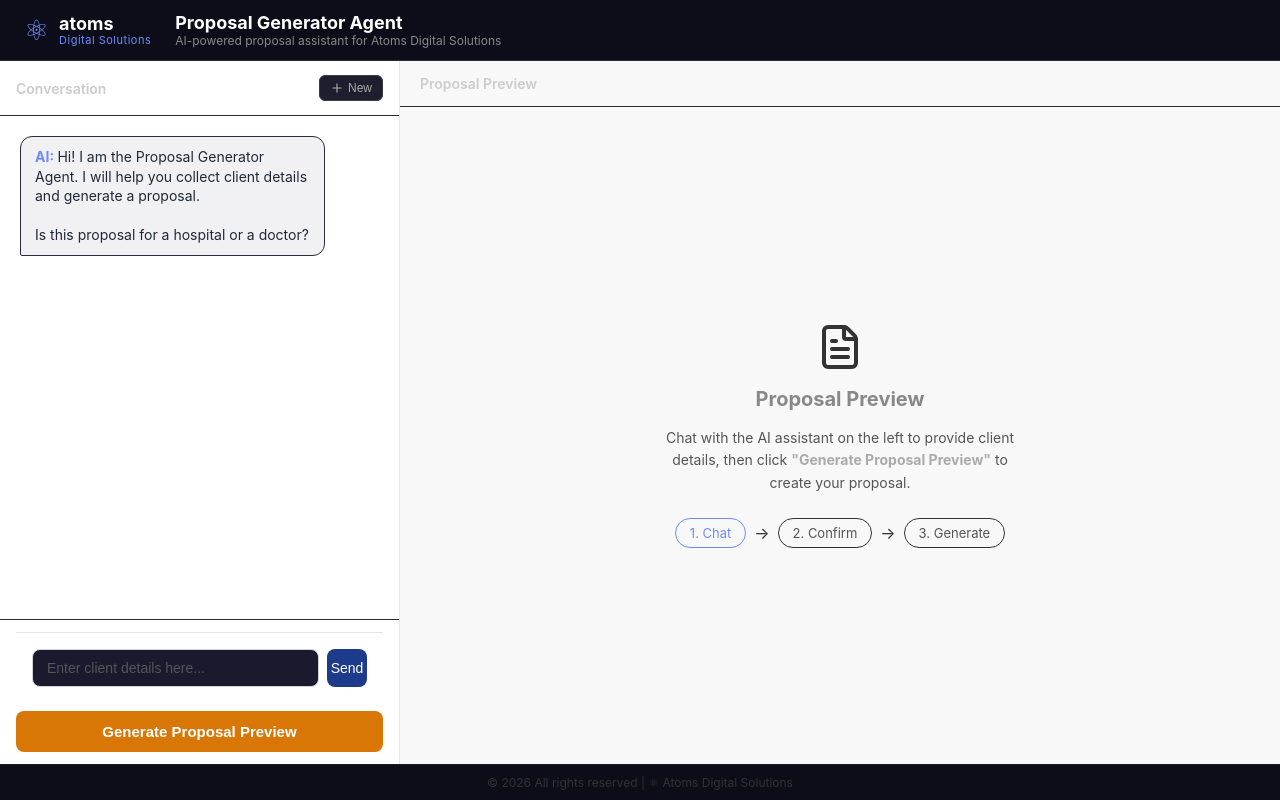
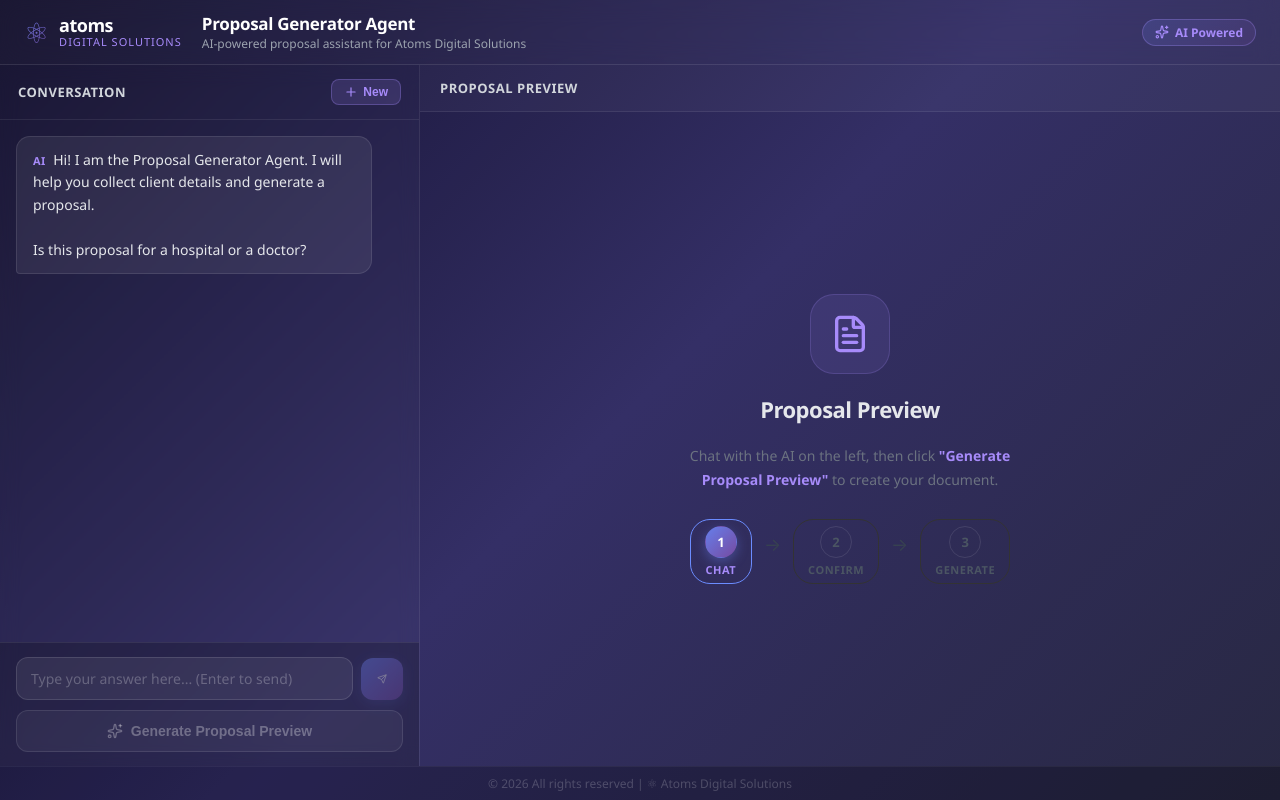
Before and after one commit to bhanu0402208-collab/proposal-generator, a React (Vite) app: page / in a window 1280 px wide. Built offline with nearby package versions, Linux system fonts and the light colour scheme.

Commit message:
Elegant UI redesign, GST, auto add-ons, auto-resize textarea

```diff
--- a/src/App.css
+++ b/src/App.css
@@ -1,169 +1,392 @@
 * {
   box-sizing: border-box;
+  margin: 0;
+  padding: 0;
 }
 
 body {
-  margin: 0;
-  font-family: -apple-system, BlinkMacSystemFont, "Segoe UI", Roboto, sans-serif;
-  background-color: #f4f5f7;
+  font-family: "Segoe UI", system-ui, -apple-system, sans-serif;
+  background: linear-gradient(135deg, #0f0c29, #302b63, #24243e);
+  min-height: 100vh;
+  color: #e0e0e0;
+  overflow: hidden;
 }
 
 .app-container {
   display: flex;
+  flex-direction: column;
   height: 100vh;
-  width: 100%;
 }
 
-/* Left chat panel */
-.chat-panel {
+/* ── Header ── */
+.top-header {
+  display: flex;
+  align-items: center;
+  gap: 20px;
+  padding: 12px 24px;
+  background: rgba(255, 255, 255, 0.05);
+  backdrop-filter: blur(12px);
+  border-bottom: 1px solid rgba(255, 255, 255, 0.1);
+}
+
+.header-logo {
+  display: flex;
+  align-items: center;
+  gap: 10px;
+}
+
+.logo-icon {
+  font-size: 28px;
+  background: linear-gradient(135deg, #667eea, #764ba2);
+  -webkit-background-clip: text;
+  -webkit-text-fill-color: transparent;
+  background-clip: text;
+}
+
+.logo-text {
   display: flex;
   flex-direction: column;
-  width: 400px;
-  min-width: 400px;
-  background-color: #ffffff;
-  border-right: 1px solid #e5e7eb;
+  line-height: 1.1;
 }
 
-.app-header {
-  padding: 16px 20px;
-  border-bottom: 1px solid #e5e7eb;
-  background-color: #1e3a8a;
-  color: white;
+.logo-atoms {
+  font-size: 18px;
+  font-weight: 800;
+  color: #ffffff;
+  letter-spacing: -0.5px;
 }
 
-.app-header h1 {
-  margin: 0;
-  font-size: 16px;
+.logo-ds {
+  font-size: 11px;
+  color: #a78bfa;
+  letter-spacing: 1px;
+  text-transform: uppercase;
+}
+
+.header-title {
+  flex: 1;
+}
+
+.header-title h1 {
+  font-size: 17px;
+  font-weight: 700;
+  color: #ffffff;
+  letter-spacing: -0.3px;
+}
+
+.header-title p {
+  font-size: 12px;
+  color: #9ca3af;
+}
+
+.header-badge {
+  display: flex;
+  align-items: center;
+  gap: 6px;
+  background: linear-gradient(135deg, rgba(102, 126, 234, 0.2), rgba(118, 75, 162, 0.2));
+  border: 1px solid rgba(167, 139, 250, 0.3);
+  border-radius: 20px;
+  padding: 4px 12px;
+  font-size: 12px;
+  color: #a78bfa;
   font-weight: 600;
+}
+
+/* ── Main layout ── */
+.main-content {
+  display: flex;
+  flex: 1;
+  overflow: hidden;
+}
+
+/* ── Chat panel ── */
+.chat-panel {
+  width: 420px;
+  min-width: 420px;
+  display: flex;
+  flex-direction: column;
+  background: rgba(255, 255, 255, 0.04);
+  backdrop-filter: blur(10px);
+  border-right: 1px solid rgba(255, 255, 255, 0.08);
+}
+
+.chat-panel-header {
+  display: flex;
+  justify-content: space-between;
+  align-items: center;
+  padding: 14px 18px;
+  border-bottom: 1px solid rgba(255, 255, 255, 0.08);
+  font-size: 13px;
+  font-weight: 600;
+  color: #d1d5db;
+  letter-spacing: 0.5px;
+  text-transform: uppercase;
+}
+
+.new-button {
+  display: flex;
+  align-items: center;
+  gap: 5px;
+  background: rgba(167, 139, 250, 0.15);
+  color: #a78bfa;
+  border: 1px solid rgba(167, 139, 250, 0.3);
+  border-radius: 8px;
+  padding: 5px 12px;
+  font-size: 12px;
+  font-weight: 600;
+  cursor: pointer;
+  transition: all 0.2s;
+  text-transform: none;
+  letter-spacing: 0;
+}
+
+.new-button:hover {
+  background: rgba(167, 139, 250, 0.25);
+  color: #c4b5fd;
 }
 
 .chat-window {
   flex: 1;
   overflow-y: auto;
-  padding: 20px;
+  padding: 16px;
   display: flex;
   flex-direction: column;
-  gap: 12px;
+  gap: 10px;
+  scrollbar-width: thin;
+  scrollbar-color: rgba(167, 139, 250, 0.3) transparent;
+}
+
+.chat-window::-webkit-scrollbar {
+  width: 4px;
+}
+
+.chat-window::-webkit-scrollbar-thumb {
+  background: rgba(167, 139, 250, 0.3);
+  border-radius: 4px;
 }
 
 .message {
-  max-width: 85%;
-  padding: 10px 14px;
-  border-radius: 12px;
-  line-height: 1.4;
   font-size: 14px;
+  line-height: 1.6;
+  padding: 12px 16px;
+  border-radius: 14px;
+  max-width: 92%;
   white-space: pre-wrap;
+  word-break: break-word;
 }
 
 .assistant-message {
+  background: rgba(255, 255, 255, 0.07);
+  color: #e5e7eb;
   align-self: flex-start;
-  background-color: #f1f1f4;
-  color: #1f2937;
-  border-bottom-left-radius: 2px;
+  border: 1px solid rgba(255, 255, 255, 0.1);
+  border-bottom-left-radius: 4px;
 }
 
 .user-message {
+  background: linear-gradient(135deg, #667eea, #764ba2);
+  color: #fff;
   align-self: flex-end;
-  background-color: #1e3a8a;
-  color: white;
-  border-bottom-right-radius: 2px;
+  border-bottom-right-radius: 4px;
+  box-shadow: 0 4px 15px rgba(102, 126, 234, 0.3);
+}
+
+.msg-label {
+  font-weight: 700;
+  color: #a78bfa;
+  font-size: 11px;
+  text-transform: uppercase;
+  letter-spacing: 0.5px;
+  margin-right: 4px;
+}
+
+.loading-message {
+  display: flex;
+  align-items: center;
+  gap: 4px;
+}
+
+.dot {
+  font-size: 8px;
+  color: #a78bfa;
+  animation: bounce 1.2s infinite;
+}
+
+.dot:nth-child(3) {
+  animation-delay: 0.2s;
+}
+
+.dot:nth-child(4) {
+  animation-delay: 0.4s;
+}
+
+@keyframes bounce {
+
+  0%,
+  100% {
+    transform: translateY(0);
+    opacity: 0.4;
+  }
+
+  50% {
+    transform: translateY(-4px);
+    opacity: 1;
+  }
+}
+
+/* ── Input area ── */
+.chat-input-area {
+  padding: 14px 16px;
+  border-top: 1px solid rgba(255, 255, 255, 0.08);
+  display: flex;
+  flex-direction: column;
+  gap: 10px;
+  background: rgba(0, 0, 0, 0.2);
 }
 
 .chat-input-bar {
   display: flex;
   gap: 8px;
-  padding: 16px;
-  border-top: 1px solid #e5e7eb;
+  align-items: flex-end;
 }
 
-.chat-input-bar input {
+.chat-input-bar textarea {
   flex: 1;
   padding: 10px 14px;
-  border: 1px solid #d1d5db;
-  border-radius: 8px;
+  background: rgba(255, 255, 255, 0.07);
+  border: 1px solid rgba(255, 255, 255, 0.12);
+  border-radius: 12px;
+  color: #fff;
   font-size: 14px;
   outline: none;
+  font-family: inherit;
+  line-height: 1.5;
+  min-height: 42px;
+  max-height: 150px;
+  resize: none;
+  overflow: hidden;
+  transition: border-color 0.2s;
 }
 
-.chat-input-bar input:focus {
-  border-color: #1e3a8a;
+.chat-input-bar textarea:focus {
+  border-color: rgba(167, 139, 250, 0.5);
+  background: rgba(255, 255, 255, 0.09);
 }
 
-.chat-input-bar button {
-  background-color: #1e3a8a;
+.chat-input-bar textarea::placeholder {
+  color: rgba(255, 255, 255, 0.25);
+}
+
+.send-button {
+  background: linear-gradient(135deg, #667eea, #764ba2);
   color: white;
   border: none;
-  border-radius: 8px;
-  width: 40px;
+  border-radius: 12px;
+  width: 42px;
+  height: 42px;
   display: flex;
   align-items: center;
   justify-content: center;
   cursor: pointer;
+  transition: all 0.2s;
+  flex-shrink: 0;
+  box-shadow: 0 4px 15px rgba(102, 126, 234, 0.3);
 }
 
-.chat-input-bar button:hover {
-  background-color: #15296b;
+.send-button:hover:not(:disabled) {
+  transform: translateY(-1px);
+  box-shadow: 0 6px 20px rgba(102, 126, 234, 0.4);
 }
 
-.generate-button-container {
-  display: flex;
-  justify-content: center;
-  padding: 8px 0;
+.send-button:disabled {
+  opacity: 0.4;
+  cursor: not-allowed;
 }
 
 .generate-button {
-  background-color: #b45309;
-  color: white;
-  border: none;
-  border-radius: 8px;
-  padding: 12px 24px;
-  font-size: 15px;
+  width: 100%;
+  padding: 12px;
+  background: rgba(255, 255, 255, 0.05);
+  color: rgba(255, 255, 255, 0.3);
+  border: 1px solid rgba(255, 255, 255, 0.1);
+  border-radius: 12px;
+  font-size: 14px;
   font-weight: 600;
-  cursor: pointer;
-  width: 100%;
+  cursor: not-allowed;
+  transition: all 0.3s;
+  display: flex;
+  align-items: center;
+  justify-content: center;
+  gap: 8px;
 }
 
-.generate-button:hover {
-  background-color: #92400e;
+.generate-button:not(:disabled) {
+  background: linear-gradient(135deg, #f093fb, #f5576c);
+  color: #fff;
+  border-color: transparent;
+  cursor: pointer;
+  box-shadow: 0 4px 20px rgba(240, 147, 251, 0.3);
 }
 
-.generate-button:disabled {
-  background-color: #d97706;
-  cursor: not-allowed;
+.generate-button:not(:disabled):hover {
+  transform: translateY(-1px);
+  box-shadow: 0 6px 25px rgba(240, 147, 251, 0.4);
 }
 
-/* Right proposal panel */
+.spinner {
+  width: 14px;
+  height: 14px;
+  border: 2px solid rgba(255, 255, 255, 0.3);
+  border-top-color: white;
+  border-radius: 50%;
+  animation: spin 0.8s linear infinite;
+  display: inline-block;
+}
+
+@keyframes spin {
+  to {
+    transform: rotate(360deg);
+  }
+}
+
+/* ── Proposal panel ── */
 .proposal-panel {
   flex: 1;
   display: flex;
   flex-direction: column;
-  background-color: #f8f8f8;
+  background: rgba(255, 255, 255, 0.02);
 }
 
-.proposal-toolbar {
+.proposal-panel-header {
   display: flex;
   justify-content: space-between;
   align-items: center;
-  padding: 12px 20px;
-  background-color: #1e3a8a;
-  color: white;
-  font-size: 14px;
+  padding: 14px 20px;
+  border-bottom: 1px solid rgba(255, 255, 255, 0.08);
+  font-size: 13px;
   font-weight: 600;
+  color: #d1d5db;
+  letter-spacing: 0.5px;
+  text-transform: uppercase;
+  background: rgba(255, 255, 255, 0.03);
 }
 
 .print-button {
-  background-color: white;
-  color: #1e3a8a;
+  background: linear-gradient(135deg, #43e97b, #38f9d7);
+  color: #0a0a1a;
   border: none;
-  border-radius: 6px;
-  padding: 6px 16px;
+  border-radius: 8px;
+  padding: 7px 16px;
   font-size: 13px;
-  font-weight: 600;
+  font-weight: 700;
   cursor: pointer;
+  transition: all 0.2s;
+  box-shadow: 0 4px 15px rgba(67, 233, 123, 0.3);
 }
 
 .print-button:hover {
-  background-color: #f0f0f0;
+  transform: translateY(-1px);
+  box-shadow: 0 6px 20px rgba(67, 233, 123, 0.4);
 }
 
 .proposal-iframe {
@@ -171,3 +394,107 @@ body {
   border: none;
   background: white;
 }
+
+/* ── Empty state ── */
+.proposal-empty {
+  flex: 1;
+  display: flex;
+  flex-direction: column;
+  align-items: center;
+  justify-content: center;
+  gap: 20px;
+  padding: 40px;
+  text-align: center;
+}
+
+.empty-icon-wrap {
+  width: 80px;
+  height: 80px;
+  background: rgba(167, 139, 250, 0.1);
+  border: 1px solid rgba(167, 139, 250, 0.2);
+  border-radius: 24px;
+  display: flex;
+  align-items: center;
+  justify-content: center;
+  color: #a78bfa;
+}
+
+.proposal-empty h2 {
+  font-size: 22px;
+  font-weight: 700;
+  color: #e5e7eb;
+  letter-spacing: -0.5px;
+}
+
+.proposal-empty p {
+  font-size: 14px;
+  max-width: 340px;
+  line-height: 1.7;
+  color: #6b7280;
+}
+
+.proposal-empty strong {
+  color: #a78bfa;
+}
+
+.steps {
+  display: flex;
+  align-items: center;
+  gap: 12px;
+  margin-top: 8px;
+}
+
+.step {
+  display: flex;
+  flex-direction: column;
+  align-items: center;
+  gap: 4px;
+}
+
+.step-num {
+  width: 32px;
+  height: 32px;
+  border-radius: 50%;
+  border: 1px solid rgba(255, 255, 255, 0.1);
+  display: flex;
+  align-items: center;
+  justify-content: center;
+  font-size: 13px;
+  font-weight: 700;
+  color: #4b5563;
+}
+
+.step.active .step-num {
+  background: linear-gradient(135deg, #667eea, #764ba2);
+  border-color: transparent;
+  color: white;
+  box-shadow: 0 4px 12px rgba(102, 126, 234, 0.4);
+}
+
+.step span:last-child {
+  font-size: 11px;
+  color: #4b5563;
+  font-weight: 600;
+  text-transform: uppercase;
+  letter-spacing: 0.5px;
+}
+
+.step.active span:last-child {
+  color: #a78bfa;
+}
+
+.arrow {
+  color: #374151;
+  font-size: 18px;
+  margin-bottom: 16px;
+}
+
+/* ── Footer ── */
+.app-footer {
+  padding: 8px 24px;
+  text-align: center;
+  font-size: 12px;
+  color: rgba(255, 255, 255, 0.2);
+  border-top: 1px solid rgba(255, 255, 255, 0.05);
+  background: rgba(0, 0, 0, 0.2);
+}
--- a/src/App.jsx
+++ b/src/App.jsx
@@ -1,5 +1,5 @@
 import { useState } from "react";
-import { Send, Plus, FileText } from "lucide-react";
+import { Send, Plus, FileText, Sparkles } from "lucide-react";
 import "./App.css";
 
 function App() {
@@ -52,7 +52,7 @@ function App() {
           setProposalHtml(data.html);
           setMessages((current) => [
             ...current,
-            { role: "assistant", text: "Done! Proposal updated." },
+            { role: "assistant", text: "Done! Proposal updated successfully." },
           ]);
         }
         return;
@@ -108,7 +108,6 @@ function App() {
       if (data.html) {
         setProposalHtml(data.html);
 
-        // Auto-save session to Supabase silently in background
         fetch("/api/save-session", {
           method: "POST",
           headers: { "Content-Type": "application/json" },
@@ -124,7 +123,7 @@ function App() {
           ...current,
           {
             role: "assistant",
-            text: "Proposal generated! You can see the preview on the right. Type any changes you want to make.",
+            text: "Proposal generated! Preview is on the right. Type any changes you want to make.",
           },
         ]);
       }
@@ -136,7 +135,16 @@ function App() {
   }
 
   function handleKeyDown(e) {
-    if (e.key === "Enter") handleSend();
+    if (e.key === "Enter" && !e.shiftKey) {
+      e.preventDefault();
+      handleSend();
+    }
+  }
+
+  function handleTextareaChange(e) {
+    setInputValue(e.target.value);
+    e.target.style.height = "auto";
+    e.target.style.height = Math.min(e.target.scrollHeight, 150) + "px";
   }
 
   return (
@@ -152,6 +160,10 @@ function App() {
         <div className="header-title">
           <h1>Proposal Generator Agent</h1>
           <p>AI-powered proposal assistant for Atoms Digital Solutions</p>
+        </div>
+        <div className="header-badge">
+          <Sparkles size={14} />
+          <span>AI Powered</span>
         </div>
       </header>
 
@@ -175,38 +187,41 @@ function App() {
                 }
               >
                 {message.role === "assistant" && (
-                  <span className="msg-label">AI: </span>
+                  <span className="msg-label">AI </span>
                 )}
                 {message.text}
               </div>
             ))}
             {isLoading && (
-              <div className="message assistant-message">
-                <span className="msg-label">AI: </span>Thinking...
+              <div className="message assistant-message loading-message">
+                <span className="msg-label">AI </span>
+                <span className="dot">●</span>
+                <span className="dot">●</span>
+                <span className="dot">●</span>
               </div>
             )}
           </div>
 
           <div className="chat-input-area">
             <div className="chat-input-bar">
-              <input
-                type="text"
+              <textarea
                 value={inputValue}
-                onChange={(e) => setInputValue(e.target.value)}
+                onChange={handleTextareaChange}
                 onKeyDown={handleKeyDown}
                 placeholder={
                   proposalHtml
-                    ? "Type changes to refine..."
-                    : "Enter client details here..."
+                    ? "Type changes to refine the proposal..."
+                    : "Type your answer here... (Enter to send)"
                 }
                 disabled={isLoading}
+                rows={1}
               />
               <button
                 className="send-button"
                 onClick={handleSend}
-                disabled={isLoading}
+                disabled={isLoading || inputValue.trim() === ""}
               >
-                Send
+                <Send size={16} />
               </button>
             </div>
             <button
@@ -214,7 +229,15 @@ function App() {
               onClick={handleGenerate}
               disabled={!proposalData || isGenerating}
             >
-              {isGenerating ? "Generating..." : "Generate Proposal Preview"}
+              {isGenerating ? (
+                <>
+                  <span className="spinner" /> Generating...
+                </>
+              ) : (
+                <>
+                  <Sparkles size={16} /> Generate Proposal Preview
+                </>
+              )}
             </button>
           </div>
         </div>
@@ -232,7 +255,7 @@ function App() {
                   win.print();
                 }}
               >
-                Print / Save PDF
+                🖨 Print / Save PDF
               </button>
             )}
           </div>
@@ -245,20 +268,29 @@ function App() {
             />
           ) : (
             <div className="proposal-empty">
-              <FileText size={48} className="empty-icon" />
+              <div className="empty-icon-wrap">
+                <FileText size={40} />
+              </div>
               <h2>Proposal Preview</h2>
               <p>
-                Chat with the AI assistant on the left to provide client
-                details, then click{" "}
-                <strong>"Generate Proposal Preview"</strong> to create your
-                proposal.
+                Chat with the AI on the left, then click{" "}
+                <strong>"Generate Proposal Preview"</strong> to create your document.
               </p>
               <div className="steps">
-                <span className="step active">1. Chat</span>
+                <div className="step active">
+                  <span className="step-num">1</span>
+                  <span>Chat</span>
+                </div>
                 <span className="arrow">→</span>
-                <span className="step">2. Confirm</span>
+                <div className="step">
+                  <span className="step-num">2</span>
+                  <span>Confirm</span>
+                </div>
                 <span className="arrow">→</span>
-                <span className="step">3. Generate</span>
+                <div className="step">
+                  <span className="step-num">3</span>
+                  <span>Generate</span>
+                </div>
               </div>
             </div>
           )}
```
Also changed, not shown: api/collect.js (+52 -16 lines).
